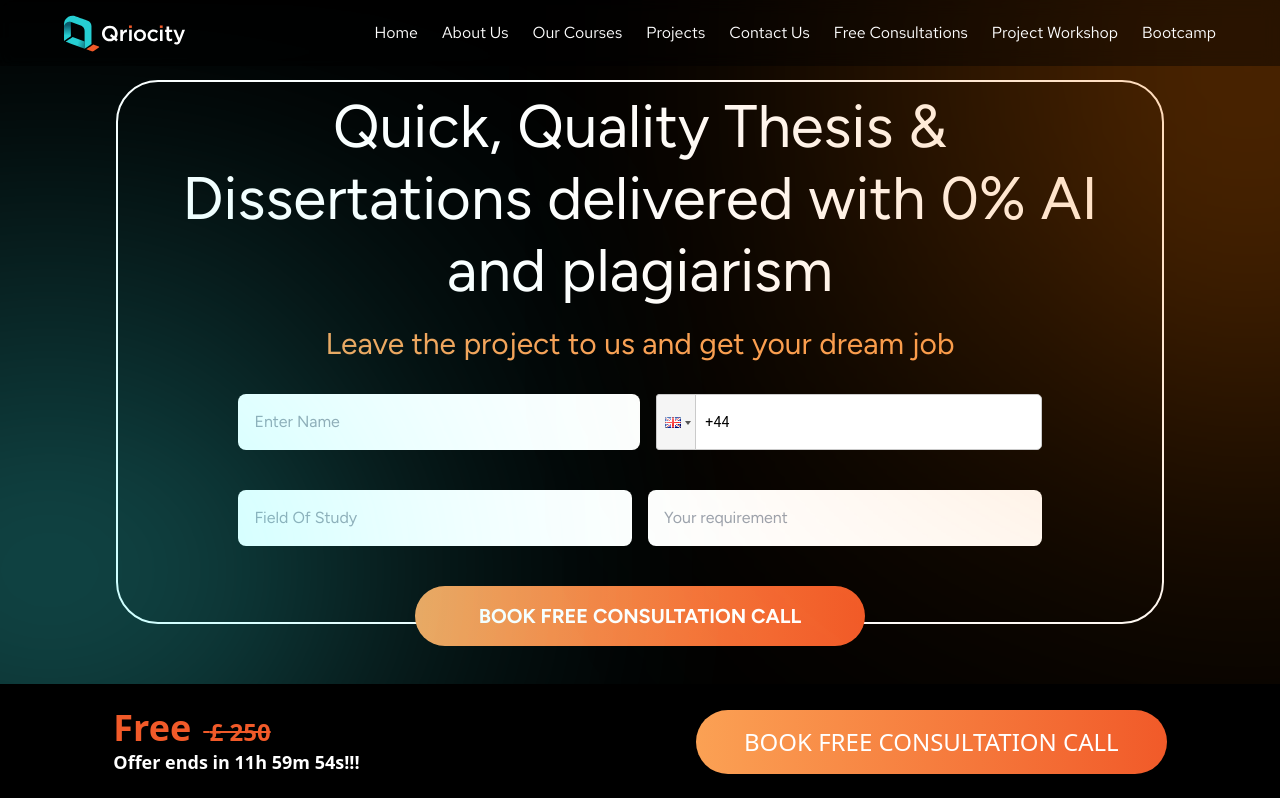
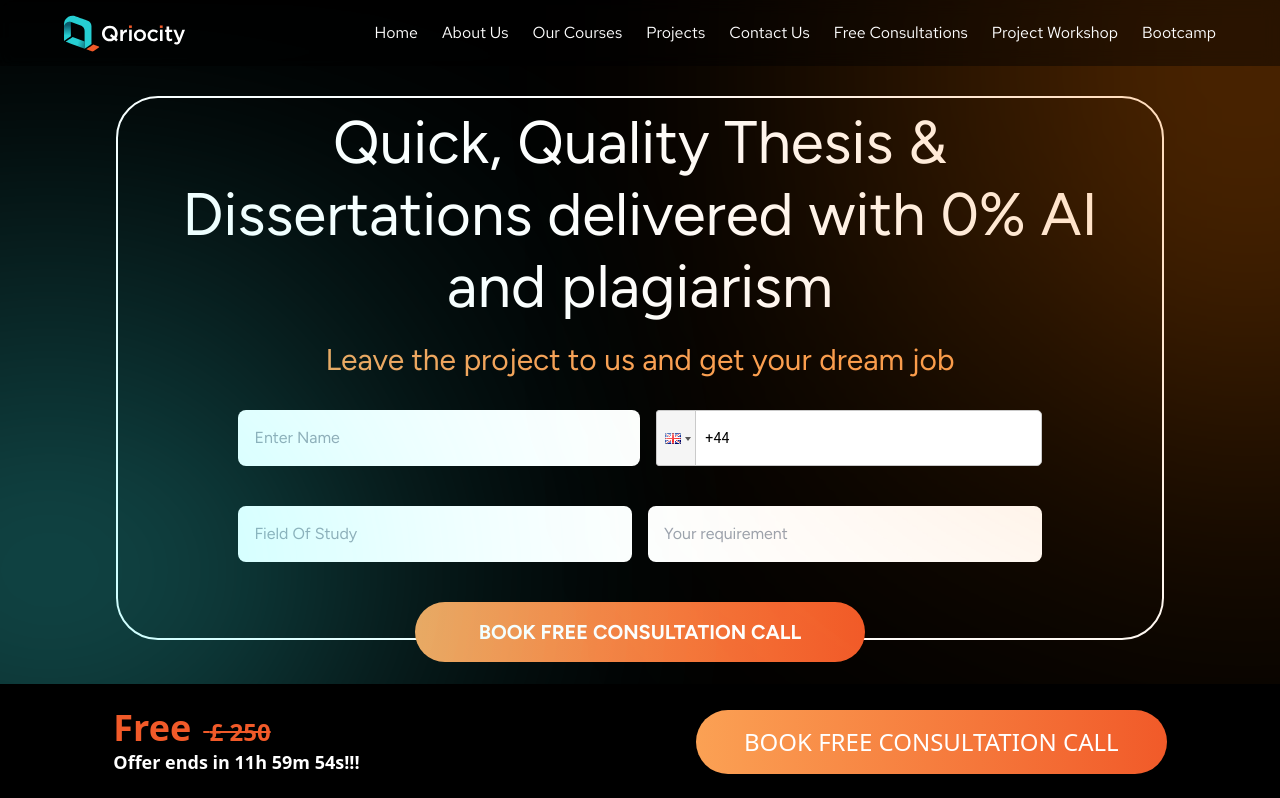
Before and after one commit to Qriocity-Company/Qriocity, a React (Vite) app: page /thesis-service in a window 1280 px wide. Shown: the top 798 px of the page. Built offline with nearby package versions, Linux system fonts and the light colour scheme.

Commit message:
Update WebinarUK.jsx

```diff
--- a/src/pages/WebinarUK.jsx
+++ b/src/pages/WebinarUK.jsx
@@ -521,6 +521,7 @@ const MainCard = ({ setShowForm }) => {
   }, []);
 
   return (
+    <div className="p-4">
       <div className="lg:min-w-[1048px]  lg:h-[544px] md:min-w-[780px]  max-w-sm text-center  md:py-20 py-10 mx-auto flex flex-col p-5 justify-center items-center border-2 border-white rounded-[42px] ">
         <div className="lg:text-[60px] md:text-5xl  text-3xl md:leading-[72px]  mt-8">
           Quick, Quality Thesis &<br /> Dissertations delivered with 0% AI and
@@ -599,6 +600,7 @@ const MainCard = ({ setShowForm }) => {
             </button>
           </div>
         </form>
+      </div>
     </div>
   );
 };
```
Lines whose indentation alone changed are shown as unchanged.
